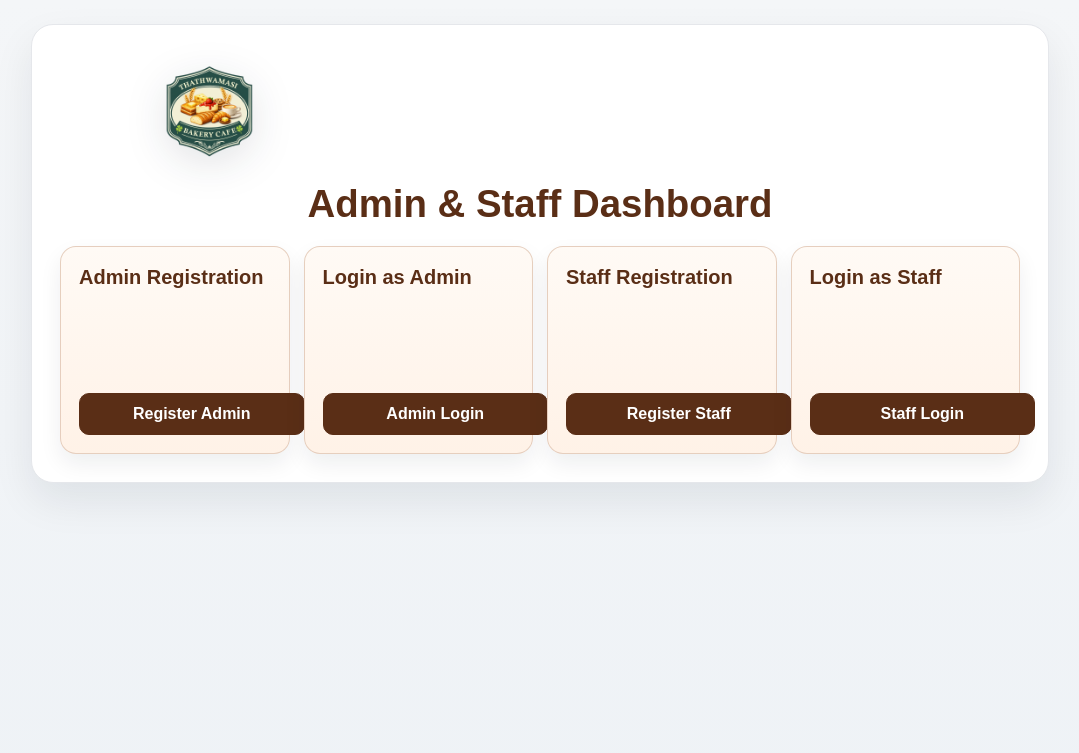
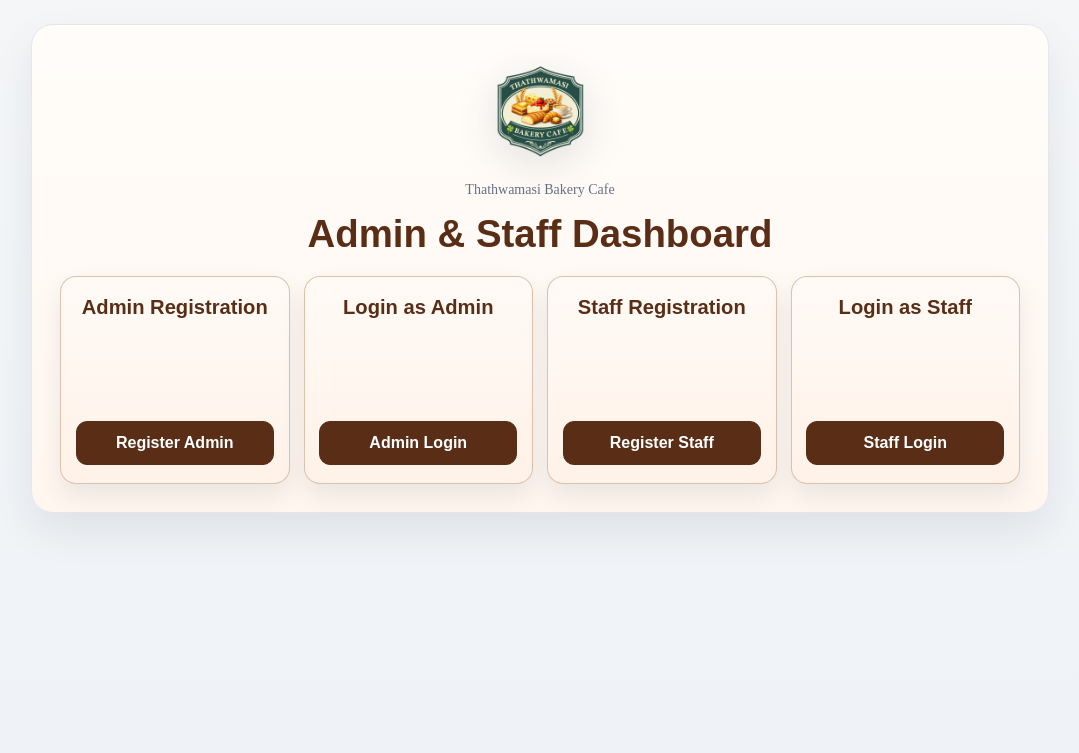
Before and after one commit to AnujMishra77000/suneil_cafe, a Django app: page /dashboard-auth/ in a window 1280 px wide. Shown: the top 753 px of the page, without its empty margins (100-1179 px from the left). Run offline with Django 5.2, Linux system fonts and the light colour scheme; parts of the project's set-up code (start-up, migrations or seed data) failed here and were passed over.

Commit message:
New_52 commit

```diff
--- a/orders/static/orders/admin_auth.css
+++ b/orders/static/orders/admin_auth.css
@@ -129,3 +129,74 @@
         min-height: 150px;
     }
 }
+
+/* Portal quality pass: prevent overflow + center actions */
+.auth-brand-block {
+    display: grid;
+    gap: 8px;
+    justify-items: center;
+}
+
+.auth-brand-name {
+    margin: 0;
+    font-family: "Fraunces", serif;
+    font-size: clamp(1.15rem, 2.1vw, 1.42rem);
+    line-height: 1.15;
+    color: #1f5b54;
+}
+
+.auth-card--portal-entry {
+    background: linear-gradient(180deg, #fffdfa 0%, #fff6ef 100%);
+}
+
+.auth-card--portal-entry .portal-grid--cards {
+    grid-template-columns: repeat(auto-fit, minmax(210px, 1fr));
+    gap: 14px;
+}
+
+.auth-card--portal-entry .portal-card--link {
+    min-width: 0;
+    overflow: hidden;
+    padding: 18px 16px;
+    border-radius: 16px;
+    border-color: rgba(219, 191, 170, 0.95);
+    background: linear-gradient(180deg, #fffaf6 0%, #fff2e8 100%);
+    box-shadow: 0 12px 24px rgba(16, 24, 40, 0.08);
+}
+
+.auth-card--portal-entry .portal-card--link:hover {
+    transform: translateY(-2px);
+    box-shadow: 0 16px 30px rgba(16, 24, 40, 0.11);
+}
+
+.auth-card--portal-entry .portal-card--link h2 {
+    min-width: 0;
+    margin: 0;
+    text-align: center;
+    font-size: clamp(1.1rem, 1.7vw, 1.26rem);
+    line-height: 1.28;
+    overflow-wrap: anywhere;
+    word-break: break-word;
+    hyphens: auto;
+}
+
+.auth-card--portal-entry .portal-card--link .btn {
+    align-self: center;
+    width: min(84%, 230px);
+    min-height: 42px;
+    border-radius: 11px;
+}
+
+@media (max-width: 700px) {
+    .auth-brand-name {
+        font-size: clamp(1.05rem, 4vw, 1.24rem);
+    }
+
+    .auth-card--portal-entry .portal-card--link {
+        min-height: 154px;
+    }
+
+    .auth-card--portal-entry .portal-card--link .btn {
+        width: min(88%, 240px);
+    }
+}
--- a/orders/templates/orders/admin_auth_portal.html
+++ b/orders/templates/orders/admin_auth_portal.html
@@ -5,13 +5,16 @@
     <meta charset="UTF-8" />
     <meta name="viewport" content="width=device-width, initial-scale=1.0" />
     <title>Dashboard Access | Thathwamasi</title>
-    <link rel="stylesheet" href="{% static 'orders/admin_auth.css' %}?v=20260305-auth5" />
+    <link rel="stylesheet" href="{% static 'orders/admin_auth.css' %}?v=20260305-auth6" />
 </head>
 <body>
     <main class="auth-shell auth-shell--wide">
         <section class="auth-card auth-card--portal auth-card--portal-entry">
             <div class="auth-top auth-top--center auth-top--portal">
-                <img class="auth-brand-logo" src="{% static 'products/images/thathwamasi-logo.png' %}" alt="Thathwamasi Bakery Cafe logo" />
+                <div class="auth-brand-block">
+                    <img class="auth-brand-logo" src="{% static 'products/images/thathwamasi-logo.png' %}" alt="Thathwamasi Bakery Cafe logo" />
+                    <p class="auth-brand-name">Thathwamasi Bakery Cafe</p>
+                </div>
                 <h1>Admin &amp; Staff Dashboard</h1>
             </div>
 
```
